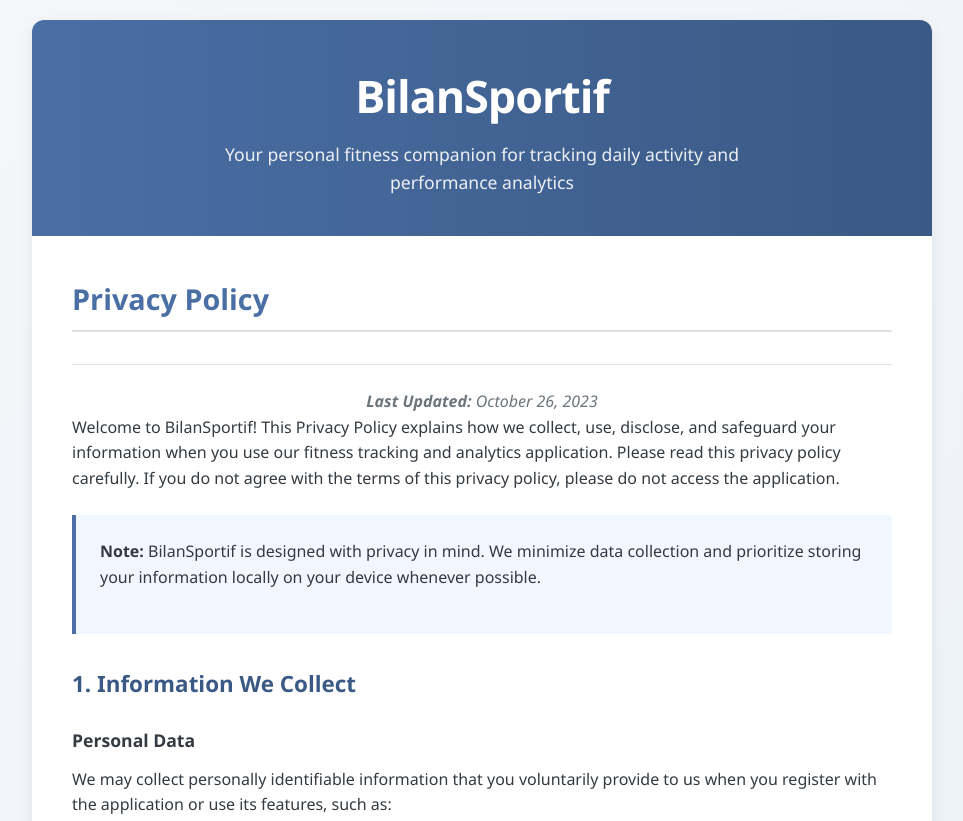
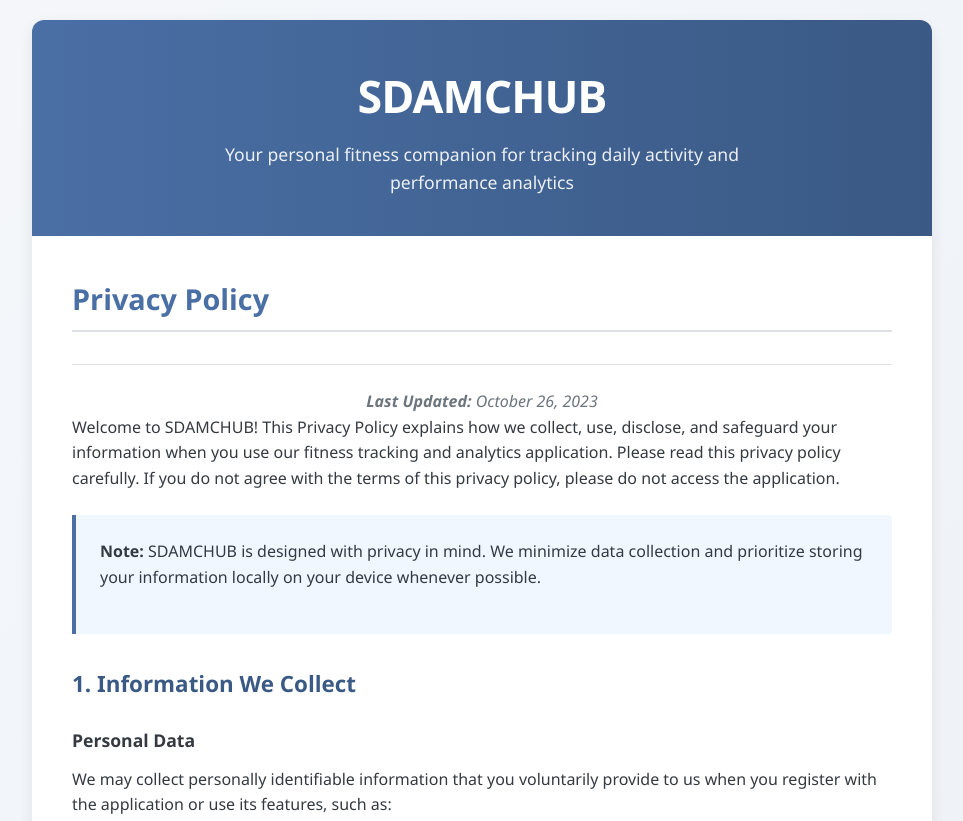
Before and after one commit to zxjota/BilanSportif-WEB, a plain HTML site: page index.html in a window 1280 px wide. Shown: the top 821 px of the page, without its empty margins (158-1121 px from the left). Drawn offline with Linux system fonts and the light colour scheme.

Commit message:
Update index.html

```diff
--- a/index.html
+++ b/index.html
@@ -3,7 +3,7 @@
 <head>
     <meta charset="UTF-8">
     <meta name="viewport" content="width=device-width, initial-scale=1.0">
-    <title>Privacy Policy - BilanSportif</title>
+    <title>Privacy Policy - SDAMCHUB</title>
     <style>
         :root {
             --primary: #4a6fa5;
@@ -167,7 +167,7 @@
 <body>
     <div class="container">
         <header>
-            <div class="logo">BilanSportif</div>
+            <div class="logo">SDAMCHUB</div>
             <p class="tagline">Your personal fitness companion for tracking daily activity and performance analytics</p>
         </header>
 
@@ -176,10 +176,10 @@
 
             <div class="last-updated"><strong>Last Updated:</strong> October 26, 2023</div>
 
-            <p>Welcome to BilanSportif! This Privacy Policy explains how we collect, use, disclose, and safeguard your information when you use our fitness tracking and analytics application. Please read this privacy policy carefully. If you do not agree with the terms of this privacy policy, please do not access the application.</p>
+            <p>Welcome to SDAMCHUB! This Privacy Policy explains how we collect, use, disclose, and safeguard your information when you use our fitness tracking and analytics application. Please read this privacy policy carefully. If you do not agree with the terms of this privacy policy, please do not access the application.</p>
 
             <div class="highlight-box">
-                <p><strong>Note:</strong> BilanSportif is designed with privacy in mind. We minimize data collection and prioritize storing your information locally on your device whenever possible.</p>
+                <p><strong>Note:</strong> SDAMCHUB is designed with privacy in mind. We minimize data collection and prioritize storing your information locally on your device whenever possible.</p>
             </div>
 
             <h2>1. Information We Collect</h2>
@@ -222,7 +222,7 @@
             </ul>
 
             <h2>3. Data Storage and Local Processing</h2>
-            <p>BilanSportif is designed to prioritize your privacy:</p>
+            <p>SDAMCHUB is designed to prioritize your privacy:</p>
             <ul>
                 <li><strong>Local Storage:</strong> Your fitness data is primarily stored locally on your device</li>
                 <li><strong>Optional Cloud Sync:</strong> Cloud backup is available as an optional feature, which you can enable or disable in settings</li>
@@ -268,13 +268,13 @@
             <p>If you have any questions about this Privacy Policy, please contact us:</p>
             <div class="contact-info">
                 <p><strong>Email:</strong> charleswesonga98@gmail.com</p>
-                <p><strong>App:</strong> BilanSportif</p>
+                <p><strong>App:</strong> SDAMCHUB</p>
                 <p><strong>Response Time:</strong> We strive to respond to all inquiries within 2 business days.</p>
             </div>
         </div>
 
         <footer>
-            <p>&copy; 2023 BilanSportif. All rights reserved. | Daily Fitness Tracking & Analytics</p>
+            <p>&copy; 2023 SDAMCHUB. All rights reserved. | Daily Fitness Tracking & Analytics</p>
         </footer>
     </div>
 </body>
```
